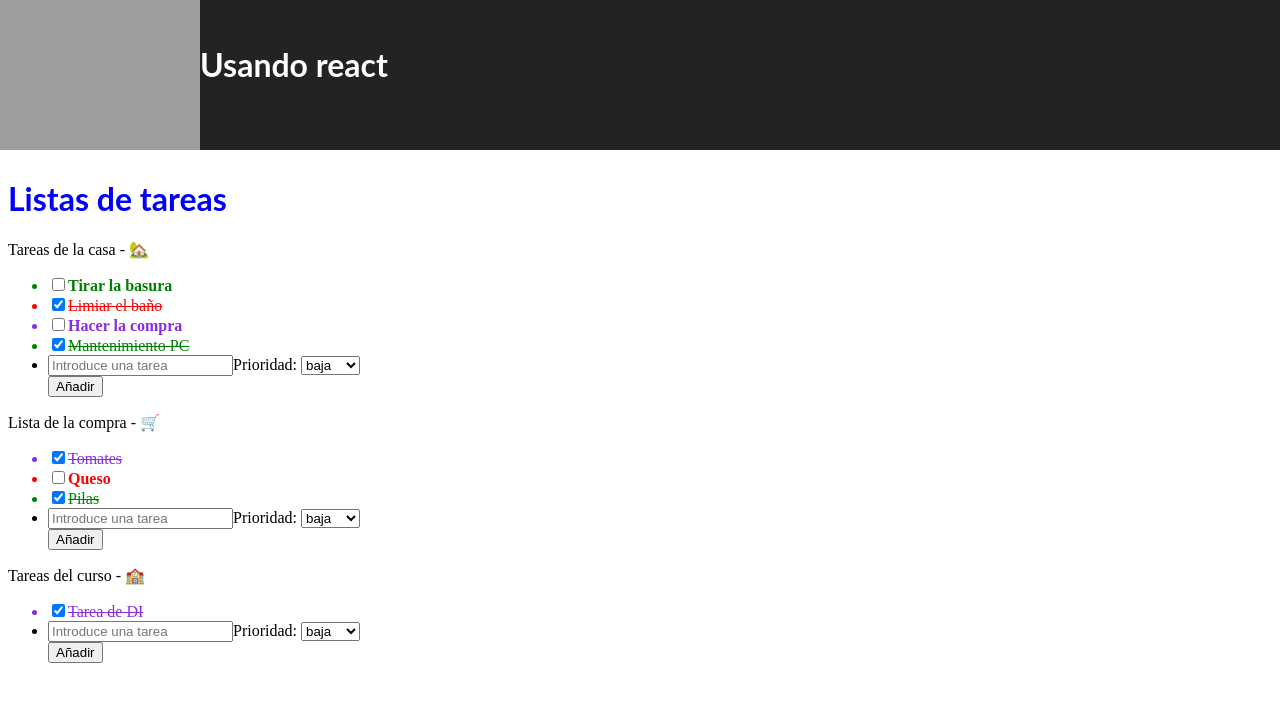
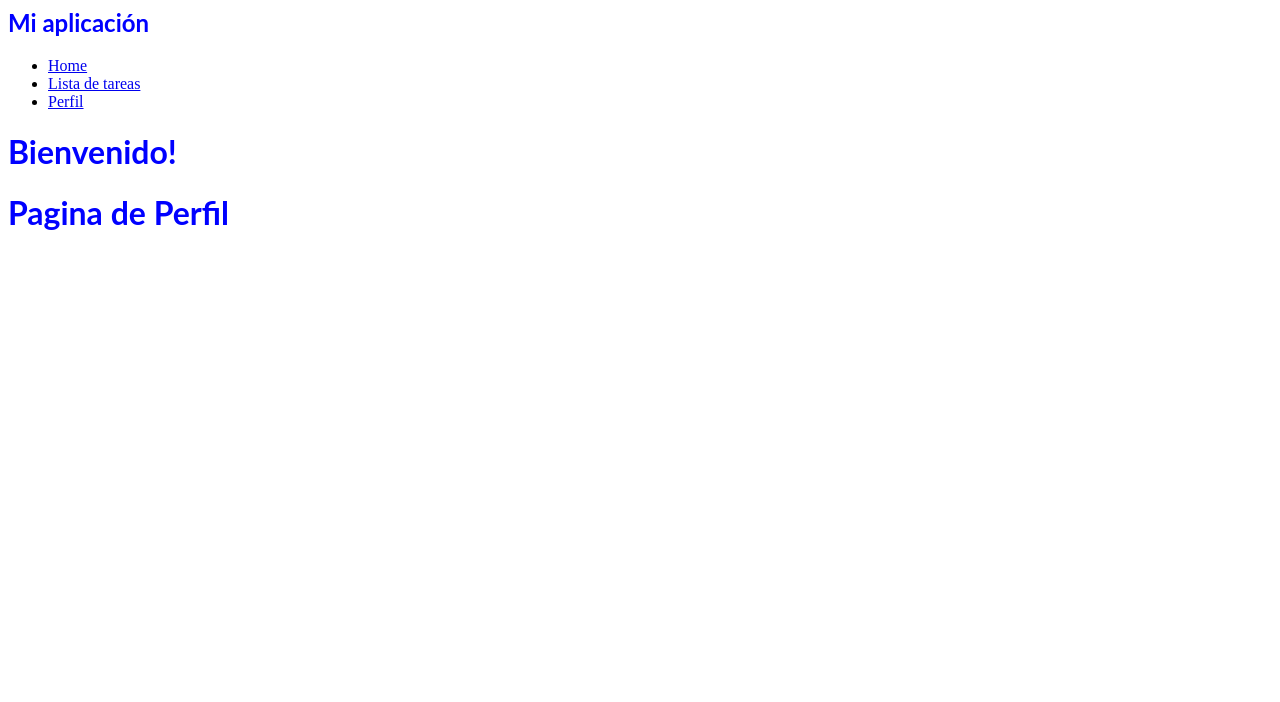
Before and after one commit to curso2022-03/React-primeros-pasos, a React (Create React App) app: page /perfil in a window 1280 px wide. Shown: the top 702 px of the page. Built offline with nearby package versions, Linux system fonts and the light colour scheme; grey boxes are pictures that could not be loaded.

Commit message:
2 files modified, 3 added

```diff
--- a/package.json
+++ b/package.json
@@ -4,7 +4,8 @@
   "private": true,
   "dependencies": {
     "react": "^17.0.2",
-    "react-dom": "^17.0.2"
+    "react-dom": "^17.0.2",
+    "react-router-dom": "^5.3.0"
   },
   "scripts": {
     "start": "react-scripts start",
--- a/src/App.jsx
+++ b/src/App.jsx
@@ -1,45 +1,31 @@
 import React from 'react';
-import Lista from './components/Lista';
-import Header from './components/Header';
+import { PaginaListas } from './components/paginaListas';
+import { Home } from './components/Home';
+import { Perfil } from './components/Perfil';
+import { BrowserRouter as Router, Route, Link } from 'react-router-dom';
 
 export function App() {
-  //Lista de elementos
-  let listaElementos1 = [
-    { done: false, texto: 'Tirar la basura', prioridad: 'baja' },
-    { done: true, texto: 'Limiar el baño', prioridad: 'alta' },
-    { done: false, texto: 'Hacer la compra', prioridad: 'media' },
-  ];
-  //Añadimos un elemento al final de la lista
-  listaElementos1.push({ done: true, texto: 'Mantenimiento PC' });
-  let listaElementos2 = [
-    { done: true, texto: 'Tomates', prioridad: 'media' },
-    { done: false, texto: 'Queso', prioridad: 'alta' },
-    { done: true, texto: 'Pilas' },
-  ];
-  let listaElementos3 = [
-    { done: true, texto: 'Tarea de DI', prioridad: 'media' },
-  ];
   return (
-    <div>
-      <Header />
-      <div className="elementosLista">
-        <h1>Listas de tareas</h1>
-        <Lista
-          titulo="Tareas de la casa"
-          icono="🏡"
-          elementos={listaElementos1}
-        />
-        <Lista
-          titulo="Lista de la compra"
-          icono="🛒"
-          elementos={listaElementos2}
-        />
-        <Lista
-          titulo="Tareas del curso"
-          icono="🏫"
-          elementos={listaElementos3}
-        />
-      </div>
-    </div>
+    <>
+      <nav>
+        <h1>Mi aplicación</h1>
+        <ul>
+          <li>
+            <a href="/">Home</a>
+          </li>
+          <li>
+            <a href="/listas">Lista de tareas</a>
+          </li>
+          <li>
+            <a href="/perfil">Perfil</a>
+          </li>
+        </ul>
+      </nav>
+      <Router>
+        <Route path="/" component={Home} />
+        <Route path="/listas" component={PaginaListas} />
+        <Route path="/perfil" component={Perfil} />
+      </Router>
+    </>
   );
 }
--- /dev/null
+++ b/src/components/Home.jsx
@@ -0,0 +1,9 @@
+import React from 'react';
+
+export function Home() {
+  return (
+    <div>
+      <h1> Bienvenido!</h1>
+    </div>
+  );
+}
--- /dev/null
+++ b/src/components/Perfil.jsx
@@ -0,0 +1,9 @@
+import React from 'react';
+
+export function Perfil() {
+  return (
+    <div>
+      <h1> Pagina de Perfil</h1>
+    </div>
+  );
+}
--- /dev/null
+++ b/src/components/paginaListas.jsx
@@ -0,0 +1,44 @@
+import React from 'react';
+import Lista from './Lista';
+
+
+export function PaginaListas() {
+  //Lista de elementos
+  let listaElementos1 = [
+    { done: false, texto: 'Tirar la basura', prioridad: 'baja' },
+    { done: true, texto: 'Limiar el baño', prioridad: 'alta' },
+    { done: false, texto: 'Hacer la compra', prioridad: 'media' },
+  ];
+  //Añadimos un elemento al final de la lista
+  listaElementos1.push({ done: true, texto: 'Mantenimiento PC' });
+  let listaElementos2 = [
+    { done: true, texto: 'Tomates', prioridad: 'media' },
+    { done: false, texto: 'Queso', prioridad: 'alta' },
+    { done: true, texto: 'Pilas' },
+  ];
+  let listaElementos3 = [
+    { done: true, texto: 'Tarea de DI', prioridad: 'media' },
+  ];
+  return (
+    <div>
+      <div className="elementosLista">
+        <h1>Listas de tareas</h1>
+        <Lista
+          titulo="Tareas de la casa"
+          icono="🏡"
+          elementos={listaElementos1}
+        />
+        <Lista
+          titulo="Lista de la compra"
+          icono="🛒"
+          elementos={listaElementos2}
+        />
+        <Lista
+          titulo="Tareas del curso"
+          icono="🏫"
+          elementos={listaElementos3}
+        />
+      </div>
+    </div>
+  );
+}
```
